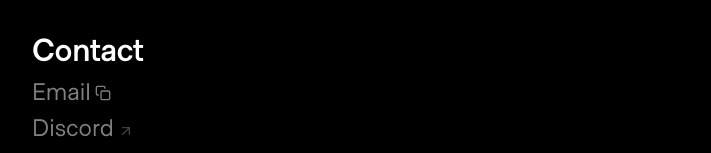
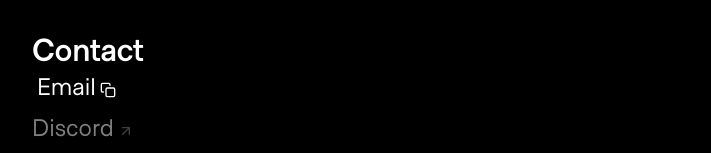
Before and after one commit to Indominiso/portfolio, a React (Vite) app: page / in a window 1280 px wide. Shown: the part 371-524 px from the top of the page, without its empty margins (240-951 px from the left). Built offline with nearby package versions, Linux system fonts and the light colour scheme.

Commit message:
Copy anim

```diff
--- a/src/components/Copy.tsx
+++ b/src/components/Copy.tsx
@@ -7,8 +7,7 @@ interface Props {
 
 function Copy({ name, copyString }: Props) {
   const [showMessage, setShowMessage] = useState(false);
-  const [opacity, setOpacity] = useState(0.5);
-  const [transform, setTransform] = useState("translateY(0px)");
+  const [isHovered, setIsHovered] = useState(false);
 
   const handleCopy = () => {
     navigator.clipboard.writeText(copyString);
@@ -17,13 +16,11 @@ function Copy({ name, copyString }: Props) {
   };
 
   const handleMouseEnter = () => {
-    setOpacity(1);
-    setTransform("translateY(-5px) translateX(5px)");
+    setIsHovered(true);
   };
 
   const handleMouseLeave = () => {
-    setOpacity(0.5);
-    setTransform("translateY(0px)");
+    setIsHovered(false);
   };
 
   const CopyIcon = () => (
@@ -37,12 +34,12 @@ function Copy({ name, copyString }: Props) {
       strokeWidth="2"
       strokeLinecap="round"
       strokeLinejoin="round"
-      className="inline-block ml-1"
-      style={{ opacity: opacity, transform: transform }}
+      className={`inline-block ml-1 transition-all duration-200 ease-in-out ${
+        isHovered ? "opacity-100" : "opacity-50"
+      }`}
     >
-      {" "}
-      <rect x="9" y="9" width="13" height="13" rx="2" ry="2"></rect>{" "}
-      <path d="M5 15H4a2 2 0 0 1-2-2V4a2 2 0 0 1 2-2h9a2 2 0 0 1 2 2v1"></path>{" "}
+      <rect x="9" y="9" width="13" height="13" rx="2" ry="2"></rect>
+      <path d="M5 15H4a2 2 0 0 1-2-2V4a2 2 0 0 1 2-2h9a2 2 0 0 1 2 2v1"></path>
     </svg>
   );
 
@@ -55,7 +52,7 @@ function Copy({ name, copyString }: Props) {
       strokeWidth="2"
       strokeLinecap="round"
       strokeLinejoin="round"
-      className="inline-block ml-1 h-4 w-4" // Adjust the size here
+      className="inline-block ml-1 h-4 w-4"
     >
       <polyline points="20 6 9 17 4 12"></polyline>
     </svg>
@@ -67,24 +64,29 @@ function Copy({ name, copyString }: Props) {
       onMouseEnter={handleMouseEnter}
       onMouseLeave={handleMouseLeave}
     >
-      <button
-        className="font-metroregular text-left text-white text-[1.5rem]"
-        style={{ opacity: opacity }}
+      <div
+        className={`transition-all duration-200 ease-in-out ${
+          isHovered
+            ? "opacity-100 transform translate-y-[-5px] translate-x-[5px]"
+            : "opacity-50"
+        }`}
         onClick={handleCopy}
       >
+        <button className="font-metroregular text-left text-white text-[1.5rem]">
           {name}
         </button>
         <CopyIcon />
-      {showMessage && (
+      </div>
       <div
-          className="transition-transform duration-1000 mt-5 ease-in-out font-metroregular text-[1rem] fixed top-0 left-0 right-0 text-center"
+        className="transition-transform duration-500 mt-5 ease-in-out font-metroregular text-[1rem] fixed top-0 left-0 right-0 text-center"
         style={{
+          opacity: showMessage ? 1 : 0,
           transform: `translateY(${showMessage ? "0%" : "-100%"})`,
+          transition: "transform 0.3s ease-in-out, opacity 0.3s ease-in-out",
         }}
       >
         Copied to clipboard <TickIcon />
       </div>
-      )}
     </ul>
   );
 }
```
Lines whose indentation alone changed are shown as unchanged.
